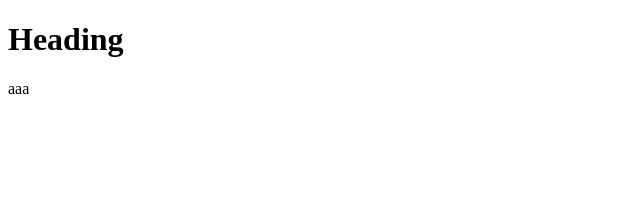
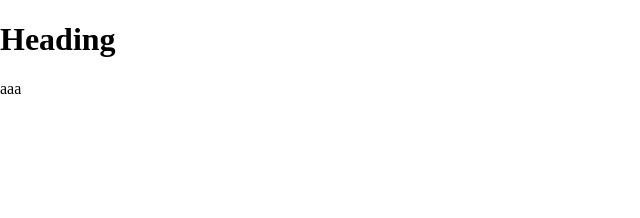
Before and after one commit to czebe/tw-bootstrap, a Jekyll site: the page built from docs/bootstrap3.html, in a window 1280 px wide. Shown: the top 218 px of the page, without its empty margins (0-640 px from the left). Built offline with Jekyll 4.4.1, drawn with Linux system fonts in a browser that asks for light colours.

Commit message:
Scaffolding

```diff
--- a/docs/_layouts/default.html
+++ b/docs/_layouts/default.html
@@ -3,7 +3,7 @@
 <head>
   <!-- Meta, title, CSS, favicons, etc. -->
   <!-- {% include header.html %} -->
-  <link rel="stylesheet" href="assets/css/style.css" />
+  <link rel="stylesheet" href="../assets/css/style.css" />
 </head>
 <body>
 
```
